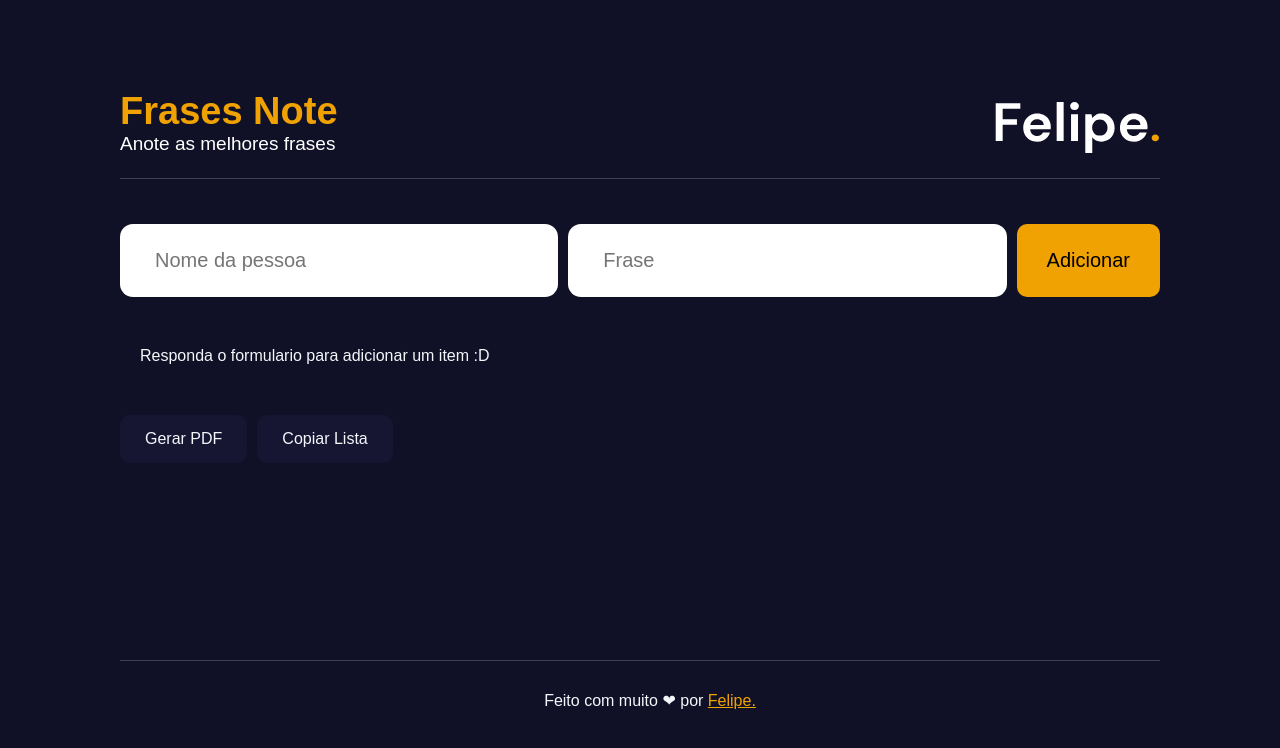
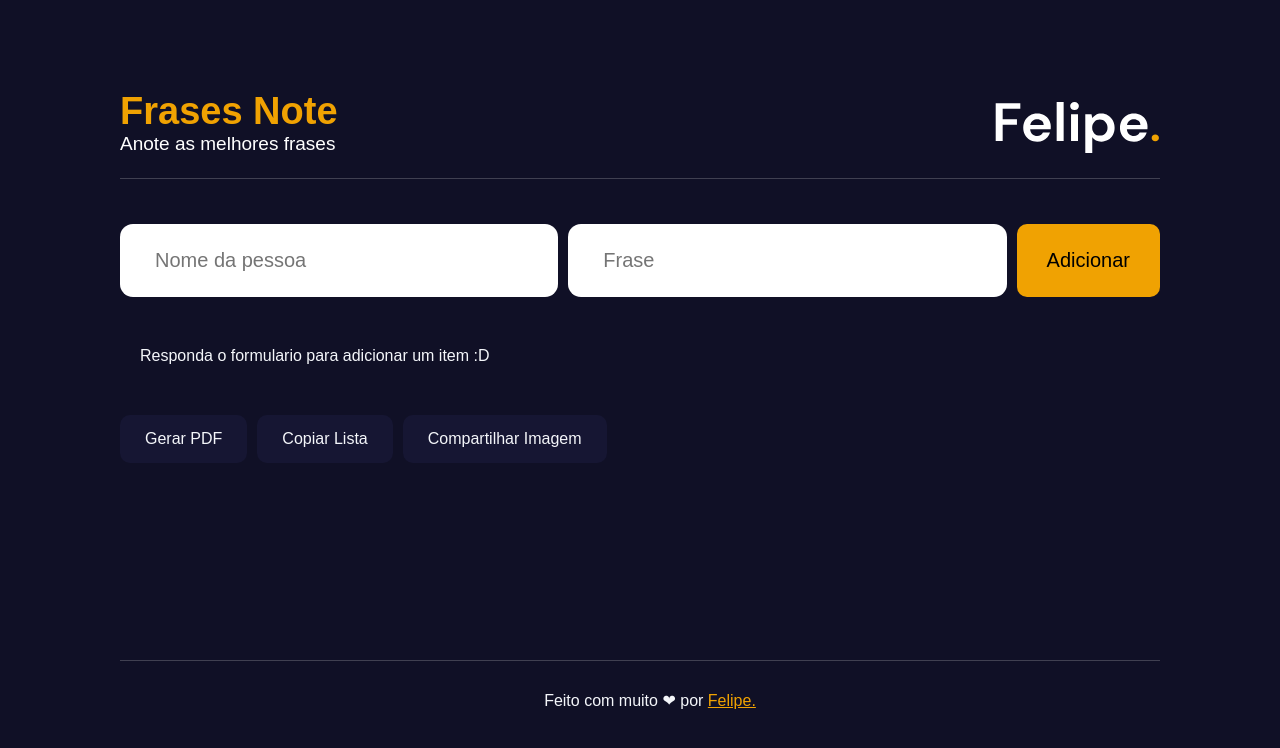
Before and after one commit to Tiodevs/Frases-Note-React, a React (Create React App) app: page / in a window 1280 px wide. Shown: the top 748 px of the page. Built offline with nearby package versions, Linux system fonts and the light colour scheme.

Commit message:
Compartilar v2

```diff
--- a/src/App.js
+++ b/src/App.js
@@ -13,6 +13,9 @@ import { Modal } from "./components/Modal";
 import { Header } from "./components/Header";
 import { Form } from "./components/Form";
 import { Footer } from "./components/Footer";
+
+// Gerar imagem
+import { toPng } from 'html-to-image';
 
 function App() {
 
@@ -66,6 +69,26 @@ function App() {
     content: () => contentDocument.current,
     documentTitle: "To do list s2"
   })
+
+  // Compartilhar
+  const contentRef = useRef();
+
+  const shareImage = async () => {
+    try {
+      const dataUrl = await toPng(contentRef.current);
+      const blob = await fetch(dataUrl).then((res) => res.blob());
+      const file = new File([blob], 'share-image.png', { type: 'image/png' });
+
+      if (navigator.share) {
+        await navigator.share({
+          files: [file],
+          title: 'Compartilhar imagem',
+        });
+      }
+    } catch (error) {
+      console.error('Error sharing image:', error);
+    }
+  };
 
   // Consts useState
   const [isMobile, setIsMobile] = useState(false);
@@ -218,7 +241,7 @@ function App() {
 
 
 
-        <div className="itens">
+        <div className="itens" ref={contentRef}>
           {tarefas.length === 0 ? (
             <div className="item">
               <p>Responda o formulario para adicionar um item :D</p>
@@ -251,6 +274,7 @@ function App() {
             <button onClick={copyToClipboard} className="btnCopy">
               Copiar Lista
             </button>
+            <button onClick={shareImage} className="btnCopy">Compartilhar Imagem</button>
           </div>
         </div>
       </div>
```
